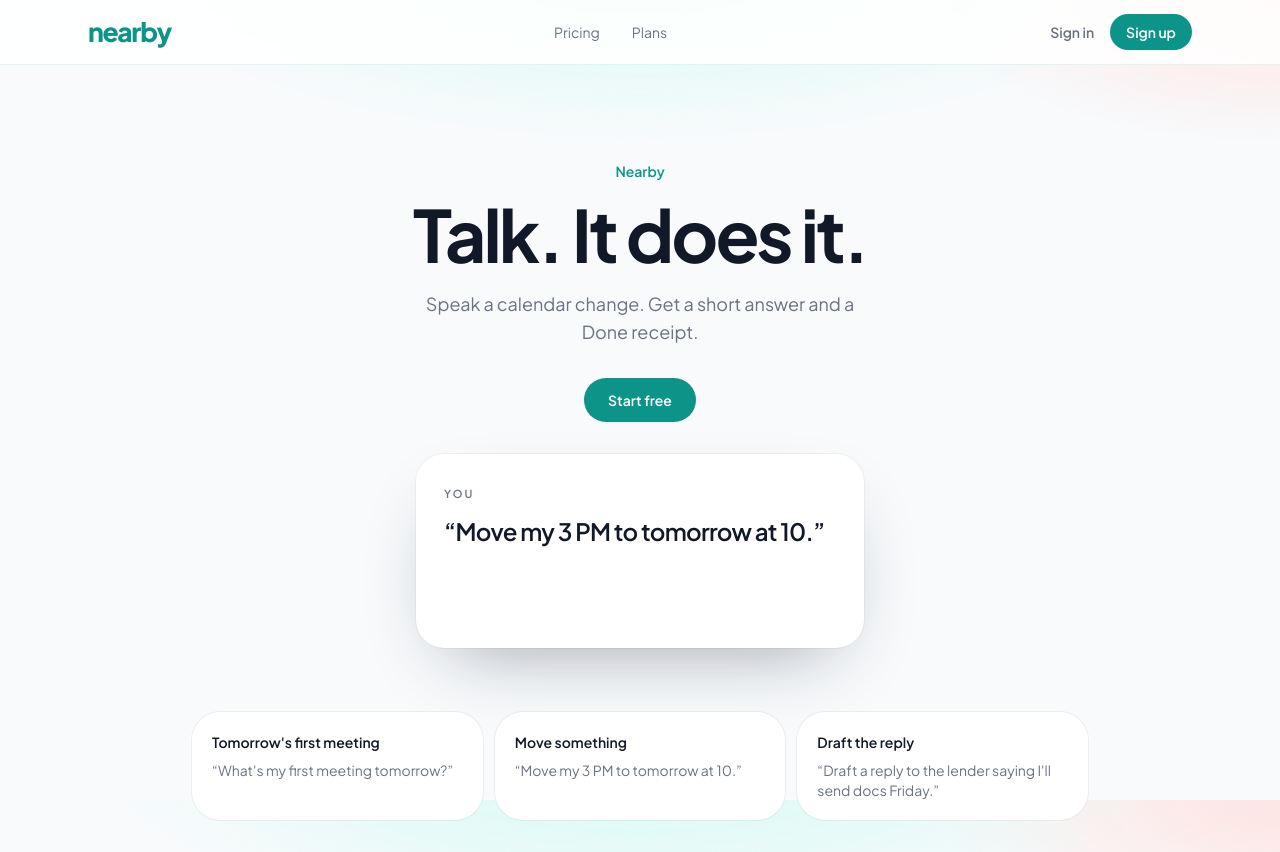
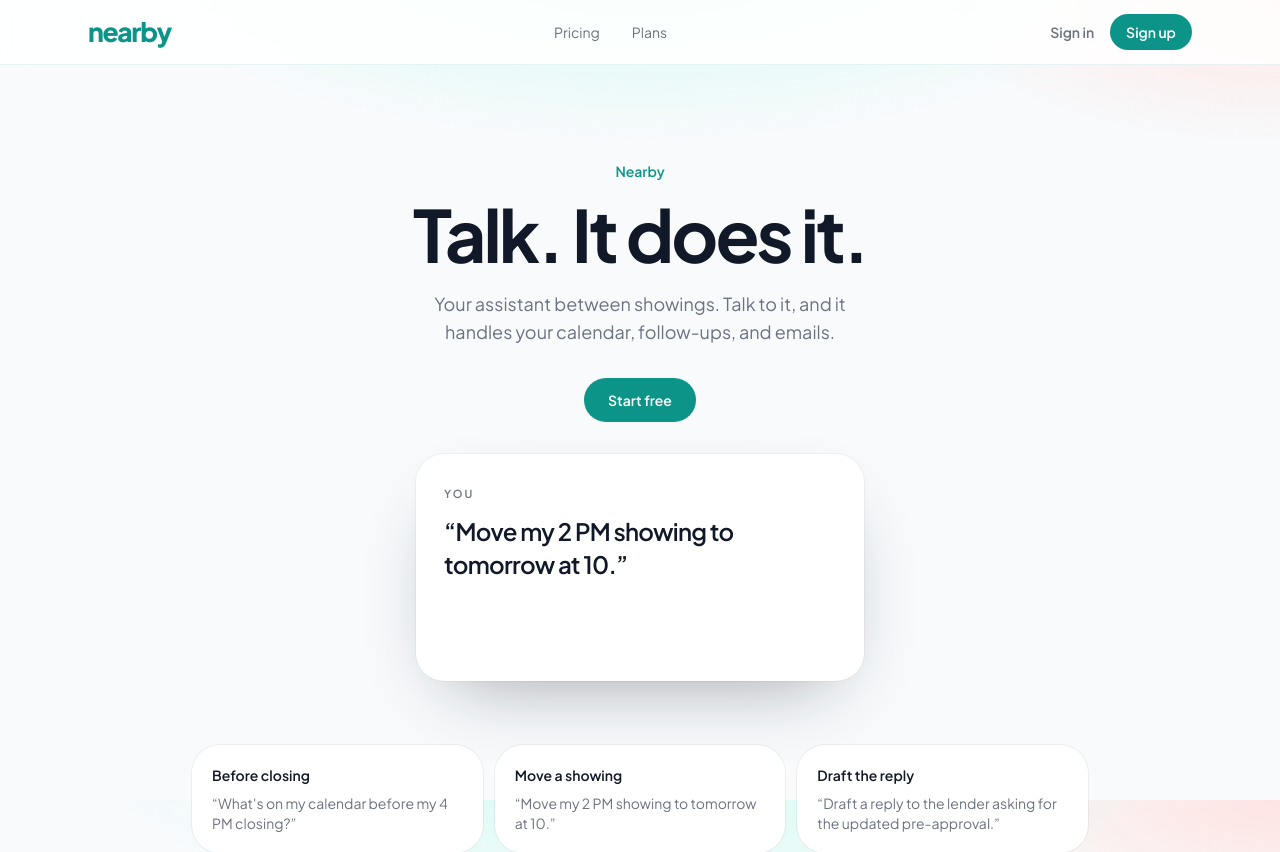
Before and after one commit to mjubilee1/Wearable, a Next.js app in the folder apps/web/: page / in a window 1280 px wide. Shown: the top 852 px of the page. Built offline with nearby package versions, Linux system fonts and the light colour scheme; no server answers.

Commit message:
Retarget homepage and Talk examples for real estate agents.
Update the hero subhead and example prompts around showings, follow-ups,
and lender email without changing layout, pricing, or integration claims.

Co-authored-by: 0xTrell.x <mjubilee1@users.noreply.github.com>

```diff
--- a/apps/web/src/app/page.tsx
+++ b/apps/web/src/app/page.tsx
@@ -18,16 +18,16 @@ export const metadata: Metadata = {
 
 const TASKS = [
   {
-    title: "Tomorrow's first meeting",
-    body: "What's my first meeting tomorrow?",
+    title: "Before closing",
+    body: "What's on my calendar before my 4 PM closing?",
   },
   {
-    title: "Move something",
-    body: "Move my 3 PM to tomorrow at 10.",
+    title: "Move a showing",
+    body: "Move my 2 PM showing to tomorrow at 10.",
   },
   {
     title: "Draft the reply",
-    body: "Draft a reply to the lender saying I'll send docs Friday.",
+    body: "Draft a reply to the lender asking for the updated pre-approval.",
   },
 ] as const;
 
@@ -47,7 +47,8 @@ export default function HomePage() {
             Talk. It does it.
           </h1>
           <p className="mx-auto mt-5 max-w-md text-base text-muted sm:text-lg">
-            Speak a calendar change. Get a short answer and a Done receipt.
+            Your assistant between showings. Talk to it, and it handles your
+            calendar, follow-ups, and emails.
           </p>
           <Link
             href="/signup"
--- a/apps/web/src/components/CalendarDemo.tsx
+++ b/apps/web/src/components/CalendarDemo.tsx
@@ -6,12 +6,12 @@ export function CalendarDemo() {
           You
         </p>
         <p className="mt-3 text-xl font-semibold leading-snug tracking-[-0.03em] sm:text-2xl">
-          “Move my 3 PM to tomorrow at 10.”
+          “Move my 2 PM showing to tomorrow at 10.”
         </p>
         <div className="nearby-demo-receipt mt-6 rounded-2xl bg-teal-soft px-4 py-3">
           <p className="text-sm text-ink">
-            <span className="font-semibold text-teal">Done:</span> Moved standup
-            to tomorrow at 10:00 AM
+            <span className="font-semibold text-teal">Done:</span> Moved 2 PM
+            showing to tomorrow at 10:00 AM
           </p>
         </div>
       </div>
--- a/apps/web/src/components/TalkPanel.tsx
+++ b/apps/web/src/components/TalkPanel.tsx
@@ -38,28 +38,33 @@ const API_URL = process.env.NEXT_PUBLIC_API_URL ?? "http://localhost:4000";
 
 const EXAMPLES = [
   {
-    id: "calendar",
-    text: "What's my first meeting tomorrow?",
+    id: "reschedule",
+    text: "Move my 2 PM showing to tomorrow at 10",
     needsGoogle: true,
   },
   {
     id: "tasks",
-    text: "Add 'call the lender' to my tasks",
+    text: "Remind me to follow up with the Johnsons Friday",
+    needsGoogle: true,
+  },
+  {
+    id: "draft",
+    text: "Draft a reply to the lender asking for the updated pre-approval",
+    needsGoogle: true,
+  },
+  {
+    id: "calendar",
+    text: "What's on my calendar before my 4 PM closing?",
     needsGoogle: true,
   },
   {
     id: "gmail",
-    text: "Summarize my last 3 unread emails",
+    text: "Summarize unread emails from title and escrow",
     needsGoogle: true,
   },
   {
-    id: "reschedule",
-    text: "Move my 3 PM to tomorrow at 10",
-    needsGoogle: true,
-  },
-  {
-    id: "draft",
-    text: "Draft a reply to the lender saying I'll send docs Friday",
+    id: "calendar-today",
+    text: "What's on my calendar today?",
     needsGoogle: true,
   },
 ] as const;
```
Also changed, not shown: 1 other file (tests, documents, lock files or other folders).
